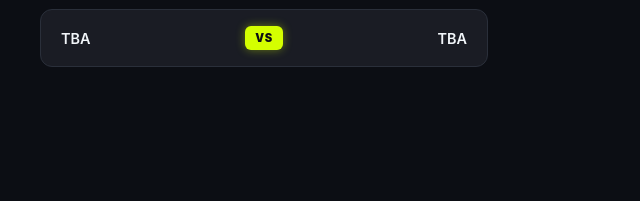
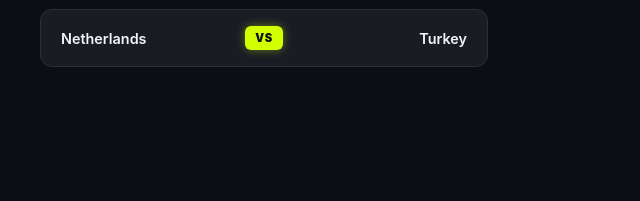
Before and after one commit to shelbyzio/Matster_Roundof16, a plain HTML site: page index.html in a window 1280 px wide. Shown: the part 571-772 px from the top of the page, 376-1016 px from the left. Drawn offline with nearby package versions, Linux system fonts and the light colour scheme.

Commit message:
Update index.html

```diff
--- a/index.html
+++ b/index.html
@@ -44,7 +44,7 @@
             ["Scotland", "South Africa"],
             ["United States", "Algeria"],
             ["Panama", "Czechia"],
-            ["TBA", "TBA"]
+            ["Netherlands", "Turkey"]
         ];
 
         const container = document.getElementById('tournament-content');
```
